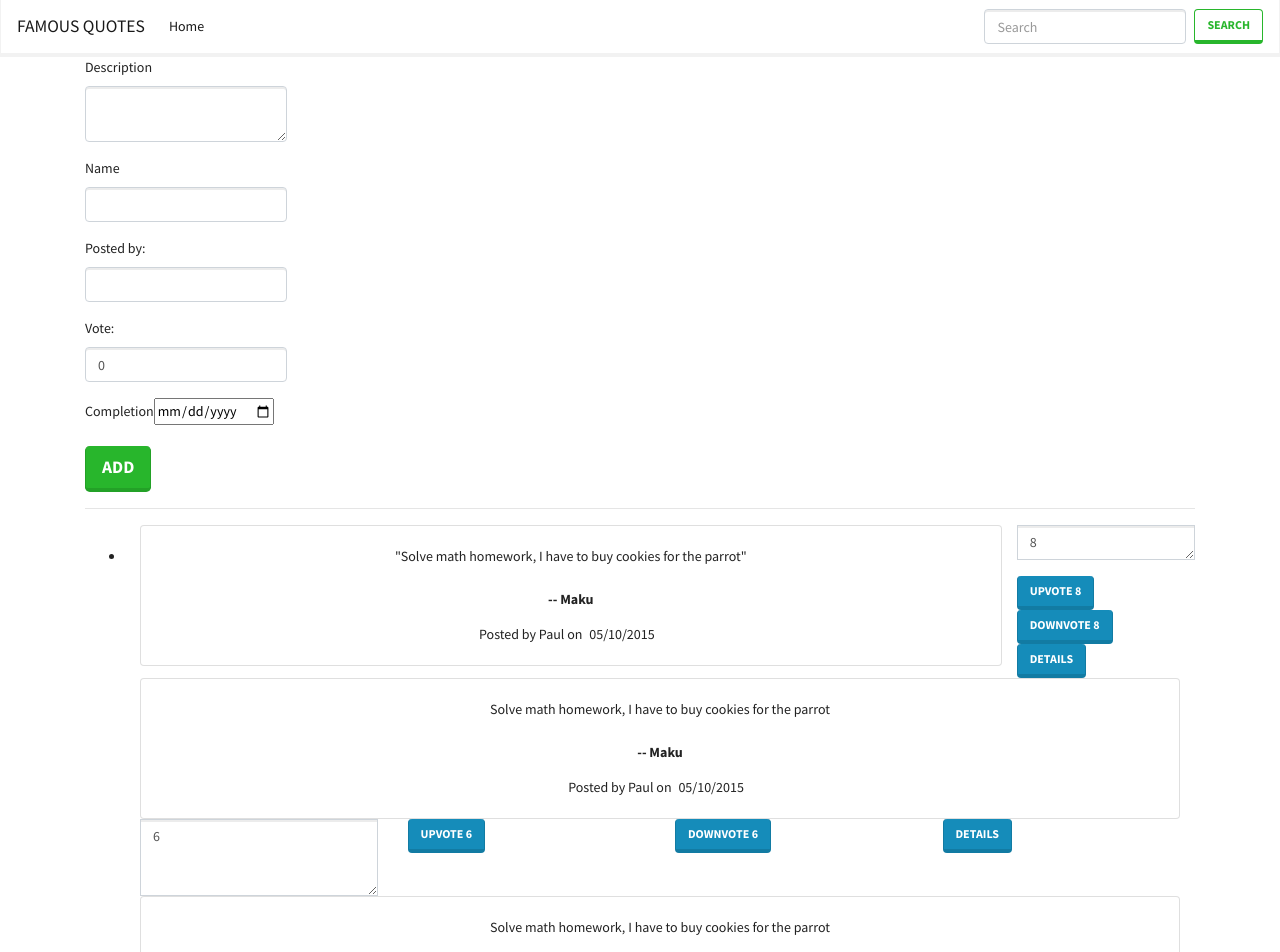
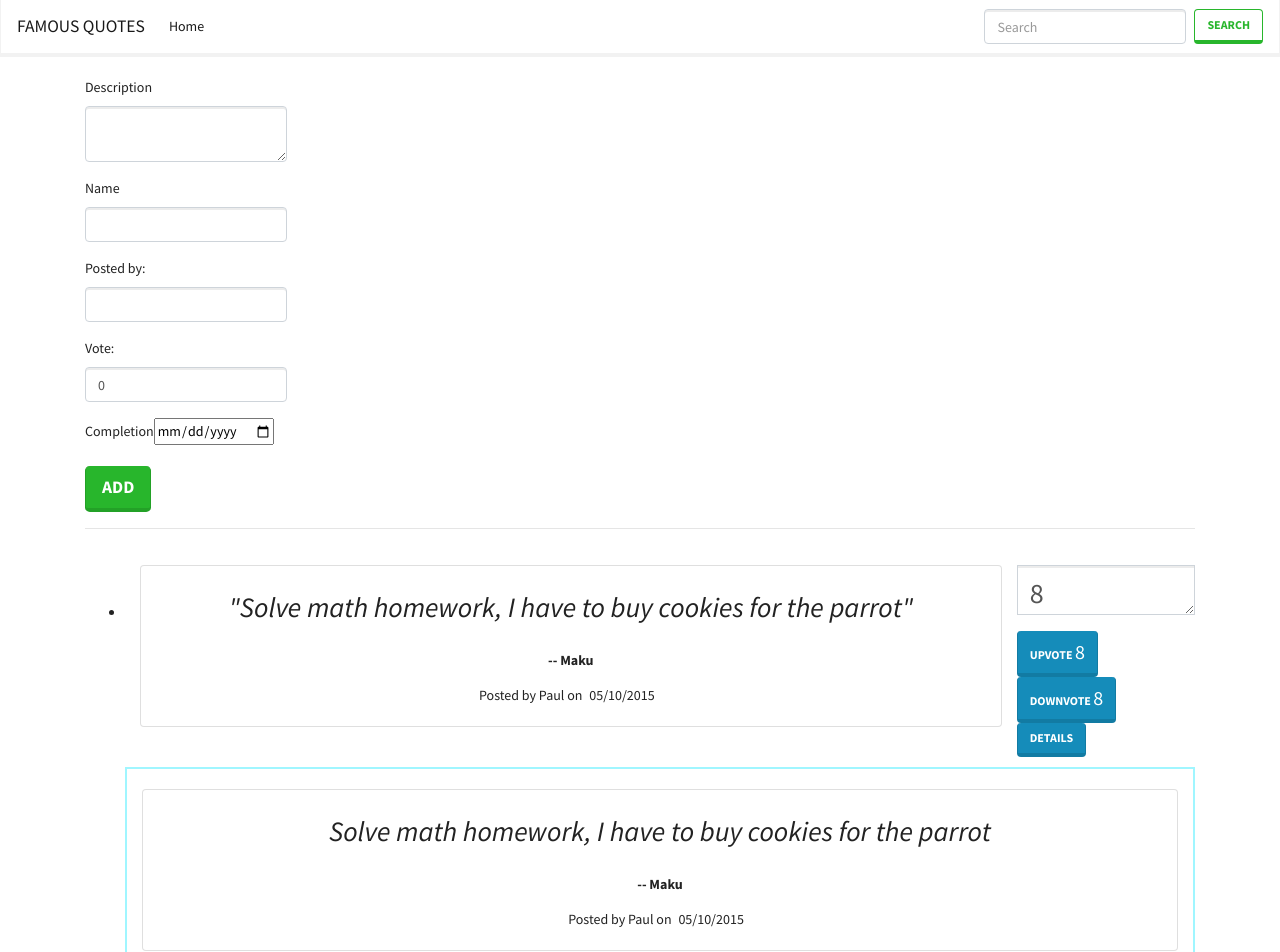
Before and after one commit to ma-za-kpe/quote-ip, an Angular app: page / in a window 1280 px wide. Shown: the top 952 px of the page. Built offline with nearby package versions, Linux system fonts and the light colour scheme.

Commit message:
add styling to the quotes component

```diff
--- a/src/app/quotes/quotes.component.css
+++ b/src/app/quotes/quotes.component.css
@@ -0,0 +1,31 @@
+#read,
+.card {
+  margin-top: 20px;
+}
+
+.description {
+  font-size: 28px;
+  font-weight: 100;
+  font-style: italic
+}
+
+.buttons {
+  margin-top: 20px;
+}
+
+textarea {
+  font-size: 28px;
+  height: 50px;
+}
+
+.main {
+  border: 2px solid rgba(153, 246, 255, 0.931);
+  margin-bottom: 10px;
+  margin-top: 10px;
+
+}
+
+span {
+  font-weight: 500;
+  font-size: 20px;
+}
```
